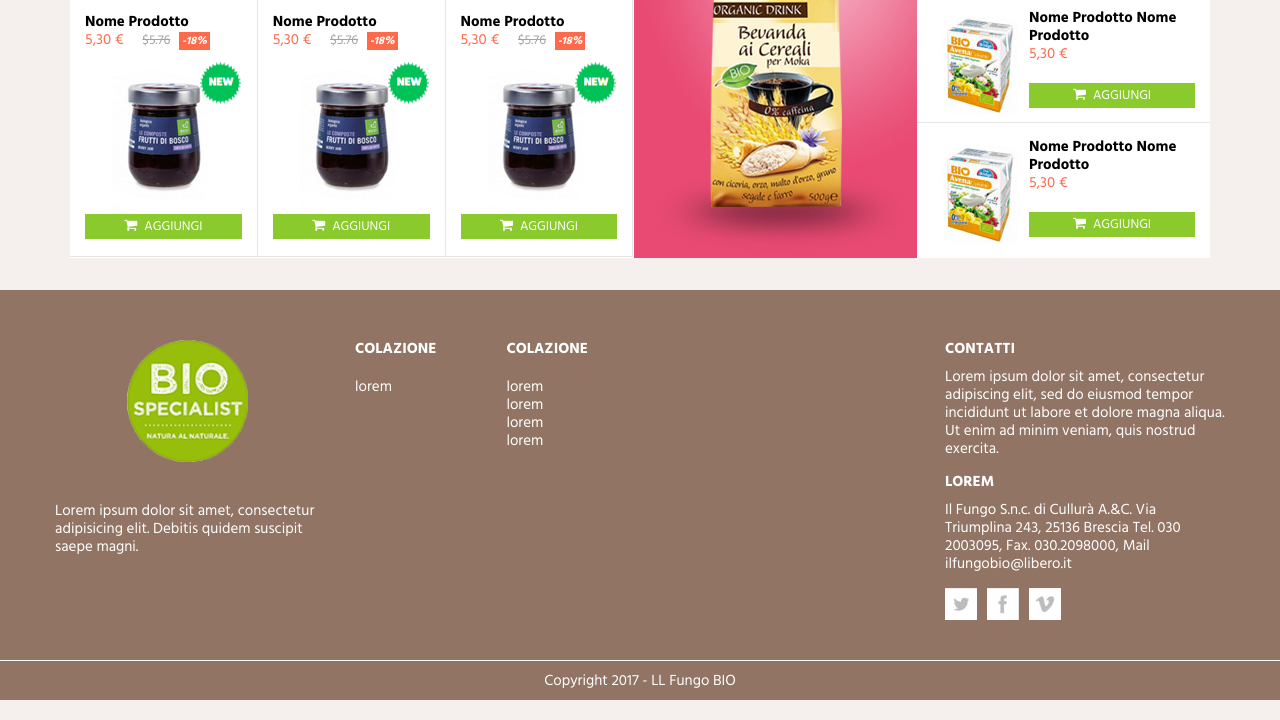
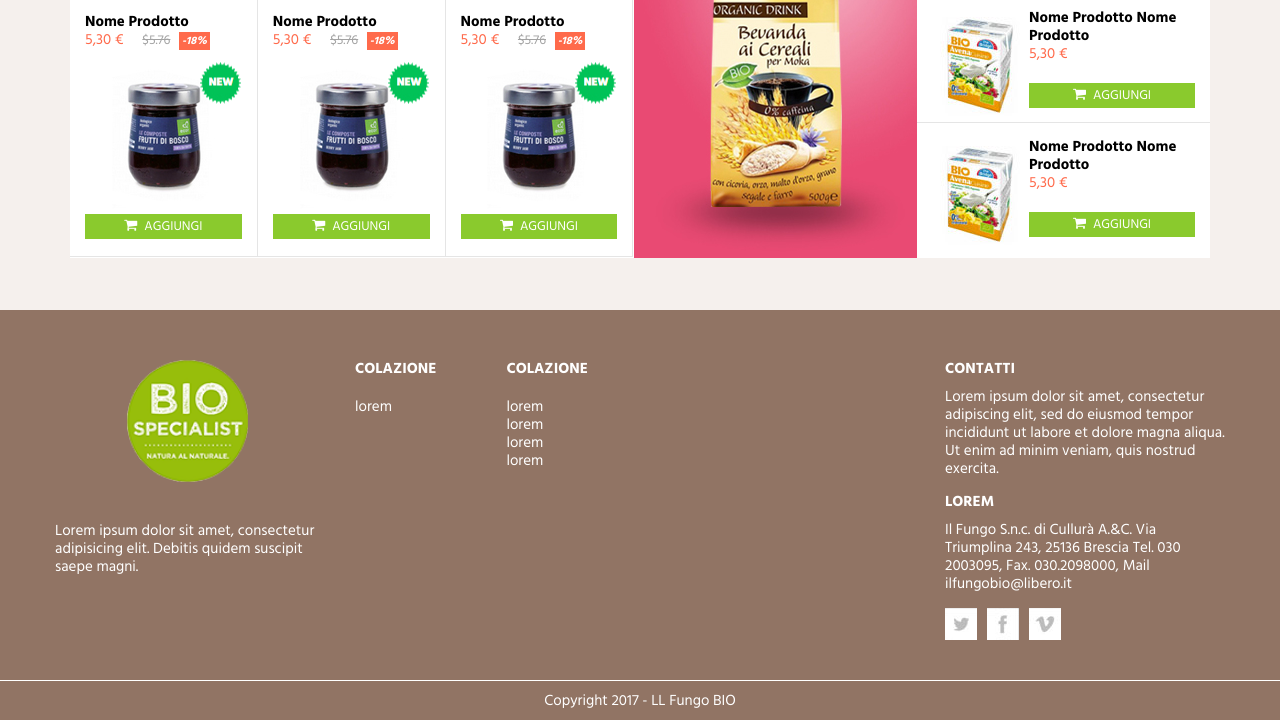
Before and after one commit to donSan4o/Grafiche, a website: page app/index.html in a window 1280 px wide. Shown: the part 2407-3127 px from the top of the page. Drawn offline with nearby package versions, Linux system fonts and the light colour scheme; files that its build step writes are made by us from their sources; files whose address does not match are found by name.

Commit message:
fix-footer

```diff
--- a/app/sass/main.sass
+++ b/app/sass/main.sass
@@ -589,6 +589,7 @@ body
 		width: 10px
 		height: 15px
 .footer-holder
+	margin-top: 20px
 	width: 100%
 	background: $chocolate
 	padding-top: 50px
```
Also changed, not shown: app/css/main.css.
